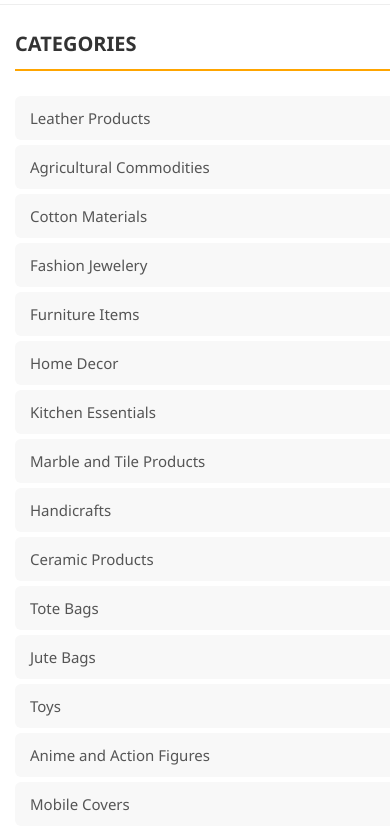
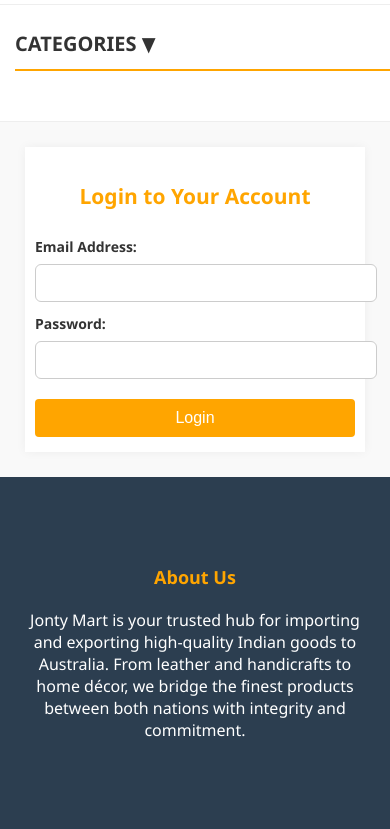
Before and after one commit to jontymart/newwebsite, a plain HTML site: page login.html in a window 390 px wide. Shown: the part 140-969 px from the top of the page. Drawn offline with Linux system fonts and the light colour scheme.

Commit message:
Update login.html

```diff
--- a/login.html
+++ b/login.html
@@ -1,31 +1,34 @@
 <!DOCTYPE html>
 <html lang="en">
 <head>
-  <meta charset="UTF-8">
-  <meta name="viewport" content="width=device-width, initial-scale=1.0, minimum-scale=1.0, maximum-scale=1.0, user-scalable=no">
+  <meta charset="UTF-8" />
+  <meta name="viewport" content="width=device-width, initial-scale=1.0, minimum-scale=1.0, maximum-scale=1.0, user-scalable=no" />
   <title>Login | JontyMart</title>
-  <link rel="stylesheet" href="style.css">
+  <link rel="stylesheet" href="style.css" />
   <style>
     .page-content {
       max-width: 400px;
       background: white;
       margin: auto;
       padding: 30px;
-      box-shadow: 0 0 10px rgba(0,0,0,0.05);
+      box-shadow: 0 0 10px rgba(0, 0, 0, 0.05);
       font-size: 16px;
       line-height: 1.7;
       color: #333;
     }
+
     .page-content h2 {
       color: orange;
       margin-bottom: 20px;
       text-align: center;
     }
+
     .page-content label {
       display: block;
       margin-top: 10px;
       font-weight: bold;
     }
+
     .page-content input {
       width: 100%;
       padding: 10px;
@@ -34,6 +37,7 @@
       border-radius: 6px;
       font-size: 14px;
     }
+
     .page-content button {
       margin-top: 20px;
       width: 100%;
@@ -45,6 +49,20 @@
       cursor: pointer;
       border-radius: 4px;
     }
+
+    @media (max-width: 767px) {
+      .page-content {
+        padding: 20px 15px;
+        font-size: 15px;
+      }
+    }
+
+    @media (max-width: 480px) {
+      .page-content {
+        padding: 15px 10px;
+        font-size: 14px;
+      }
+    }
   </style>
 </head>
 <body>
@@ -54,20 +72,22 @@
   </div>
 
   <div class="navbar">
+    <div class="hamburger" onclick="toggleMenu()">☰</div>
+
     <div class="nav-left">
       <div class="nav-links">
         <a href="index.html">Home</a>
         <a href="index.html">Products</a>
       </div>
       <div class="search-bar">
-        <input type="text" placeholder="Search products...">
+        <input type="text" placeholder="Search products..." />
         <button>🔍</button>
       </div>
     </div>
 
     <div class="logo">
       <a href="index.html">
-        <img src="logo3.png" alt="Jonty Mart Logo">
+        <img src="logo3.png" alt="Jonty Mart Logo" />
       </a>
     </div>
 
@@ -83,23 +103,23 @@
 
   <div class="main-container">
     <div class="sidebar">
-      <h3>CATEGORIES</h3>
-      <ul>
-        <li><a href="index.html">Leather Products</a></li>
-        <li><a href="index.html">Agricultural Commodities</a></li>
-        <li><a href="index.html">Cotton Materials</a></li>
-        <li><a href="index.html">Fashion Jewelery</a></li>
-        <li><a href="index.html">Furniture Items</a></li>
-        <li><a href="index.html">Home Decor</a></li>
-        <li><a href="index.html">Kitchen Essentials</a></li>
-        <li><a href="index.html">Marble and Tile Products</a></li>
-        <li><a href="index.html">Handicrafts</a></li>
-        <li><a href="index.html">Ceramic Products</a></li>
-        <li><a href="index.html">Tote Bags</a></li>
-        <li><a href="index.html">Jute Bags</a></li>
-        <li><a href="index.html">Toys</a></li>
-        <li><a href="index.html">Anime and Action Figures</a></li>
-        <li><a href="index.html">Mobile Covers</a></li>
+      <h3 onclick="toggleSidebar()" class="sidebar-toggle">CATEGORIES ▼</h3>
+      <ul id="category-list">
+        <li><a href="leather.html">Leather Products</a></li>
+        <li><a href="agriculture.html">Agricultural Commodities</a></li>
+        <li><a href="cotton.html">Cotton Materials</a></li>
+        <li><a href="jewelry.html">Fashion Jewelery</a></li>
+        <li><a href="furniture.html">Furniture Items</a></li>
+        <li><a href="homedecor.html">Home Decor</a></li>
+        <li><a href="kitchen.html">Kitchen Essentials</a></li>
+        <li><a href="marble.html">Marble and Tile Products</a></li>
+        <li><a href="handicrafts.html">Handicrafts</a></li>
+        <li><a href="ceramic.html">Ceramic Products</a></li>
+        <li><a href="totebags.html">Tote Bags</a></li>
+        <li><a href="jutebags.html">Jute Bags</a></li>
+        <li><a href="toys.html">Toys</a></li>
+        <li><a href="anime.html">Anime and Action Figures</a></li>
+        <li><a href="covers.html">Mobile Covers</a></li>
       </ul>
     </div>
 
@@ -108,10 +128,10 @@
         <h2>Login to Your Account</h2>
         <form>
           <label for="email">Email Address:</label>
-          <input type="email" id="email" name="email" required>
+          <input type="email" id="email" name="email" required />
 
           <label for="password">Password:</label>
-          <input type="password" id="password" name="password" required>
+          <input type="password" id="password" name="password" required />
 
           <button type="submit">Login</button>
         </form>
@@ -140,12 +160,24 @@
         <h3>Contact Info</h3>
         <p>Email: jontymarts@gmail.com</p>
         <p>Phone: +61 401-356-030</p>
-        <p>21 Baltic Street, Newtown,<br>Sydney, Australia 2042</p>
+        <p>21 Baltic Street, Newtown,<br />Sydney, Australia 2042</p>
       </div>
     </div>
     <div class="footer-bottom">
       <p>&copy; 2023 Jonty Mart. All Rights Reserved.</p>
     </div>
   </footer>
+
+  <script>
+    function toggleMenu() {
+      document.querySelector('.nav-left').classList.toggle('active');
+      document.querySelector('.nav-right').classList.toggle('active');
+    }
+
+    function toggleSidebar() {
+      const categoryList = document.getElementById('category-list');
+      categoryList.classList.toggle('show');
+    }
+  </script>
 </body>
 </html>
```
